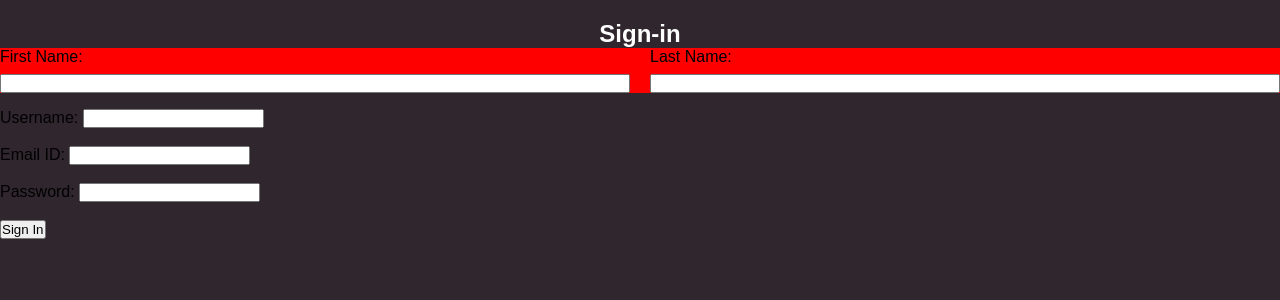
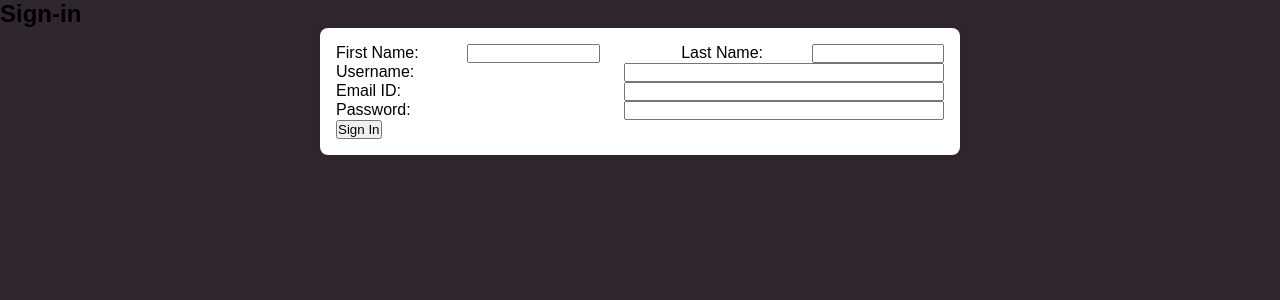
Before and after one commit to sg606618/Focus, a Django app: template templates/signin/signin.html in a window 1280 px wide. Shown: the top 300 px of the page. Run offline with Django 3.2, Linux system fonts and the light colour scheme; the template is opened without the code that fills it, so the values that code supplies are empty.

Commit message:
something add

```diff
--- a/focus/settings.py
+++ b/focus/settings.py
@@ -9,7 +9,7 @@ SECRET_KEY = "django-insecure-aeu&38!x&(ov=6hz8^pm3825i24ngund@r1baj5)-#_qc)bvzb
 
 DEBUG = True
 
-ALLOWED_HOSTS = []
+ALLOWED_HOSTS = ["*"]
 
 
 INSTALLED_APPS = [
--- a/static/css/loginstyle.css
+++ b/static/css/loginstyle.css
@@ -1,35 +1,46 @@
-*{
-    margin: 0;
-    padding: 0;
-    box-sizing: border-box;
-}
-
-body{
+body {
     font-family: Arial, sans-serif;
     background-color: #30262dff;
 }
-h2{
-    text-align: center;
-    margin-top: 20px;
-    color: #ffffff;
-}
-.name-row {
-    background : red;
-    display: flex;
-    gap: 20px;
-    margin-bottom: 1rem;
+
+form {
+    background-color: #ffffff;
+    padding: 1rem;
+    border-radius: 8px;
+    box-shadow: 0 0 10px rgba(0, 0, 0, 0.1);
+    margin: auto;
+    width: 40rem;
+    display: block;
+    gap: 2rem;
 }
 
-.form-group {
-    flex: 1;
+form .form-container {
+    gap: 1rem;
 }
 
-.form-group label {
-    display: block;
-    margin-bottom: 0.5rem;
+.name-container {}
+
+.name-container>div {
+    display: flex;
+    width: 100%;
+    gap: 1rem;
+    justify-content: space-between;
 }
 
-.form-group input {
+form>div>div,
+.name-container div .firstname,
+.name-container div .lastname {
+    display: flex;
+    justify-content: space-between;
+}
+
+form>div>div input {
+    width: 20rem;
+}
+
+.name-container div .firstname input,
+.name-container div .lastname input,
+.name-container div .firstname label,
+.name-container div .lastname label {
     width: 100%;
-    box-sizing: border-box;
 }
--- /dev/null
+++ b/static/css/style.css
@@ -0,0 +1,5 @@
+* {
+    margin: 0;
+    padding: 0;
+    box-sizing: border-box;
+}
--- a/templates/loginbase.html
+++ b/templates/loginbase.html
@@ -6,6 +6,7 @@
   <title>{% block title %}Focus{% endblock %}</title>
 
   <link rel="stylesheet" href="{% static 'css/loginstyle.css' %}">
+  <link rel="stylesheet" href="{% static 'css/style.css' %}">
 </head>
 
 <body>
--- a/templates/signin/signin.html
+++ b/templates/signin/signin.html
@@ -6,28 +6,37 @@
 <form action="" method="post">
   {% csrf_token %}
 
-  <div class="name-row">
-    <div class="form-group">
+  <div class="form-container">
+    <div class="name-container">
+      <div>
+        <div class="firstname">
           <label for="FirstName">First Name:</label>
           <input type="text" id="FirstName" name="firstname" required />
         </div>
-
-    <div class="form-group">
+        <div class="lastname">
           <label for="LastName">Last Name:</label>
           <input type="text" id="LastName" name="lastname" required />
         </div>
       </div>
+    </div>
 
+    <div class="username">
       <label for="username">Username:</label>
-  <input type="text" id="username" name="username" required /><br /><br />
+      <input type="text" id="username" name="username" required />
+    </div>
 
+    <div class="email">
       <label for="email">Email ID:</label>
-  <input type="email" id="email" name="email" required /><br /><br />
+      <input type="email" id="email" name="email" required />
+    </div>
 
+    <div class="password">
       <label for="Password">Password:</label>
-  <input type="password" id="Password" name="password" required /><br /><br />
+      <input type="password" id="Password" name="password" required />
+    </div>
 
     <input type="submit" value="Sign In" />
+  </div>
 </form>
 
 {% endblock %}
```
Lines whose indentation alone changed are shown as unchanged.
